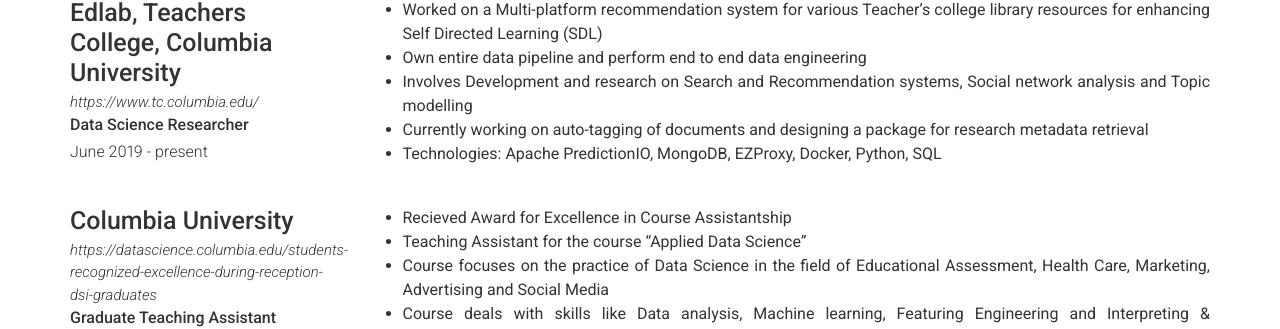
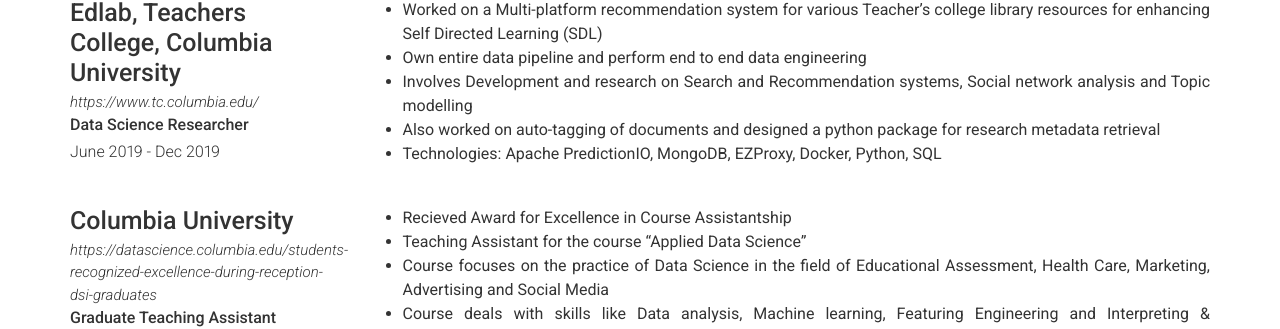
Before and after one commit to ameyakarnad/ameyakarnad.github.io, a Jekyll site: the page built from index.md, in a window 1280 px wide and 900 px high, scrolled down 519 px. Shown: the part 140-469 px from the top of the window. Built offline with Jekyll 4.4.1, drawn with Linux system fonts in a browser that asks for light colours.

Commit message:
Update experience.yml

```diff
--- a/_data/experience.yml
+++ b/_data/experience.yml
@@ -3,12 +3,12 @@
   link: https://www.tc.columbia.edu/
   jobs:
     - title: Data Science Researcher
-      dates: June 2019 - present
+      dates: June 2019 - Dec 2019
   description: | # this will include new lines to allow paragraphs
     - Worked on a Multi-platform recommendation system for various Teacher’s college library resources for enhancing Self Directed Learning (SDL)
     - Own entire data pipeline and perform end to end data engineering
     - Involves Development and research on Search and Recommendation systems, Social network analysis and Topic modelling
-    - Currently working on auto-tagging of documents and designing a package for research metadata retrieval
+    - Also worked on auto-tagging of documents and designed a python package for research metadata retrieval
     - Technologies: Apache PredictionIO, MongoDB, EZProxy, Docker, Python, SQL
 - layout: left
   company: Columbia University
```
